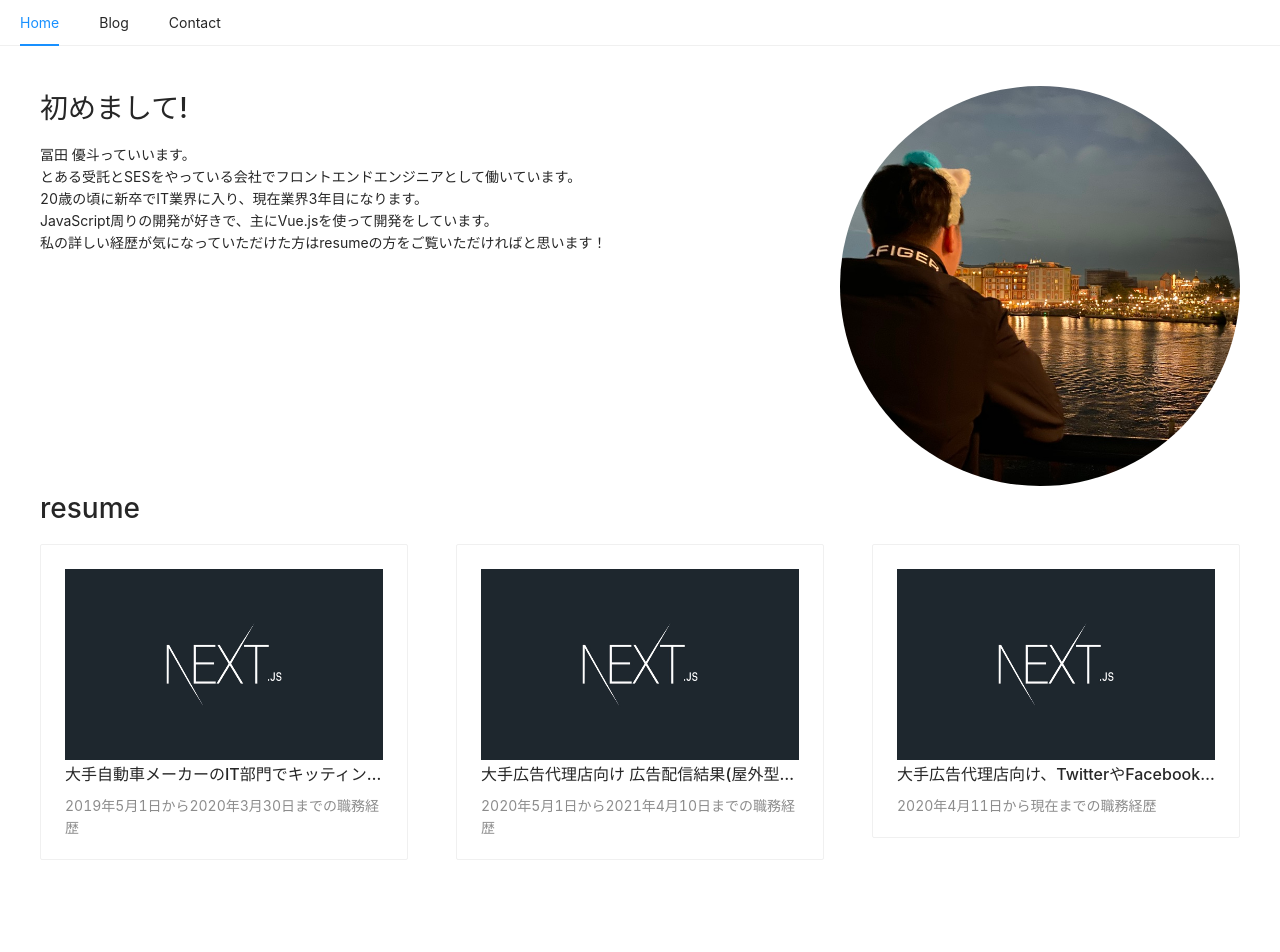
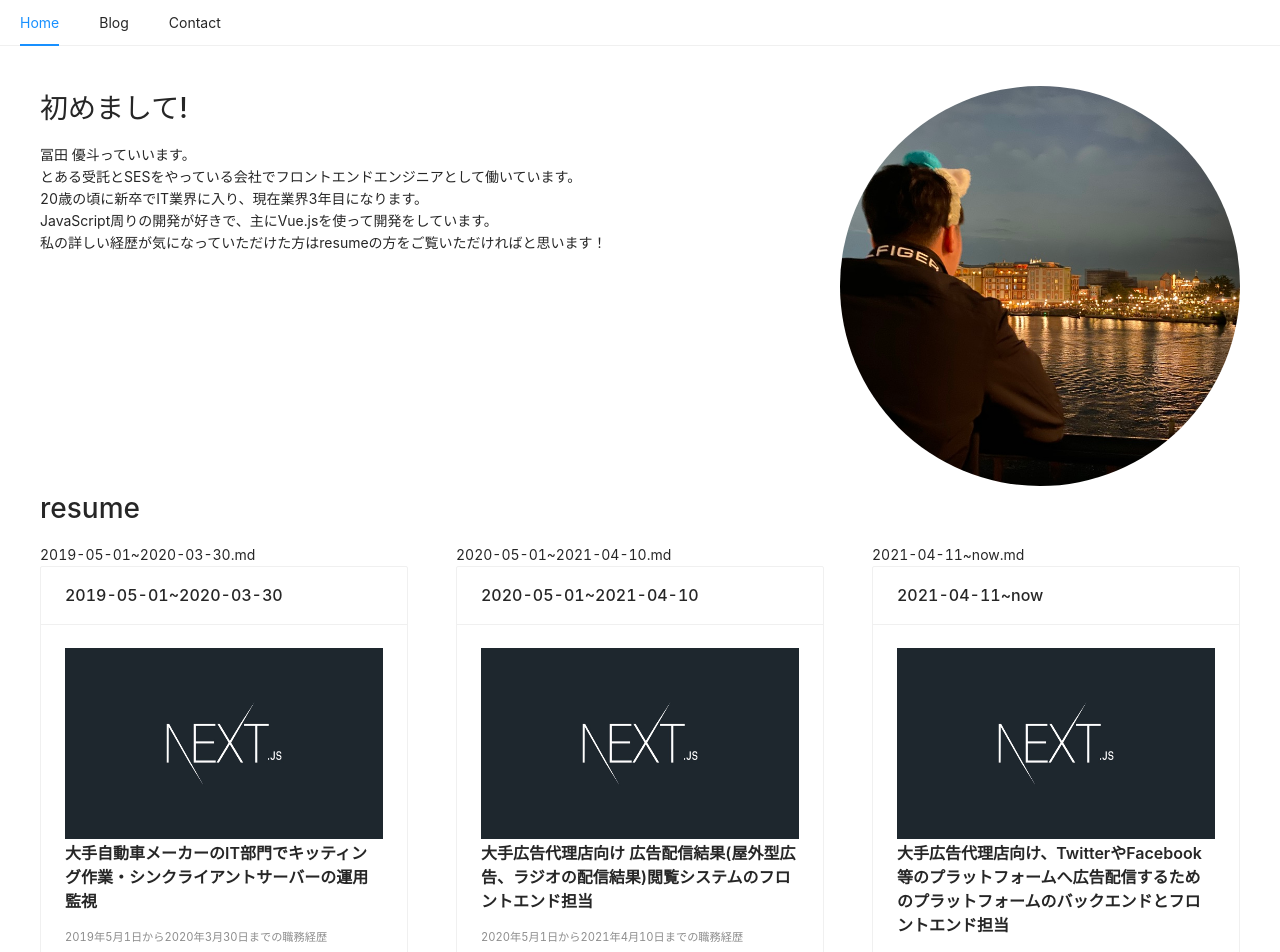
Before and after one commit to yuto-tomita/nextjs-personal-blog, a Next.js app: page / in a window 1280 px wide. Shown: the top 952 px of the page. Before the commit the page ends 900 px from the top, so only its background shows below. Built offline with nearby package versions, Linux system fonts and the light colour scheme.

Commit message:
カードのタイトル位置と折り返すように加筆

```diff
--- a/pages/index.tsx
+++ b/pages/index.tsx
@@ -2,7 +2,7 @@ import type { InferGetStaticPropsType } from 'next'
 import { getMdFileFromDir, readFileFromFileName, parseMdFile } from '@lib/MdFileOperation'
 import Link from 'next/link'
 import { Container } from '@components/ui'
-import { Row, Col, Card } from 'antd'
+import { Row, Col, Card, Typography } from 'antd'
 import Image from 'next/image'
 import style from '../styles/Home.module.css'
 
@@ -23,15 +23,19 @@ export async function getStaticProps () {
 
   return {
 		props: {
+      mdFileNames,
 			parseMarkdownContent
 		}
 	}
 }
 
 const Home = ({
+  mdFileNames,
   parseMarkdownContent
 }: InferGetStaticPropsType<typeof getStaticProps>) => {
   const { Meta } = Card
+  const articleTitle = mdFileNames.map(val => val.replace(/.md/g, ''))
+  const { Title } = Typography
 
   return (
     <Container>
@@ -58,17 +62,30 @@ const Home = ({
       </div>
 
       <h1>resume</h1>
-
       {/* カードタイトルが長文の場合もすべて表示するようにする */}
       {/* カードタイトルの文字の大きさをもう少し大きくする */}
       <Row gutter={[48, 48]}>
         {parseMarkdownContent.map((mdContents, index) => (
 					<Col key={index} span={8}>
-						<Card hoverable>
+            {mdFileNames[index]}
+						<Card hoverable title={articleTitle[index]}>
 							<Link href={`/blog/${mdContents.slug}`} key={index} passHref>
 								<div>
-									<Image src={mdContents.image ? `/${mdContents.image}` : '/next.jpeg'} alt="blog rogo" width={500} height={300} />
-									<Meta title={mdContents.title} description={mdContents.description} />
+									<Image
+                    src={mdContents.image ? `/${mdContents.image}` : '/next.jpeg'}
+                    alt="blog rogo"
+                    width={500}
+                    height={300}
+                  />
+									<Meta
+                    title={
+                      <Title level={5} ellipsis={false} className={style.titleWrap} >
+                        {mdContents.title}
+                      </Title>
+                    }
+                    className={style.cardStyle}
+                    description={mdContents.description}
+                  />
 								</div>
 							</Link>
 						</Card>
--- a/styles/Home.module.css
+++ b/styles/Home.module.css
@@ -22,3 +22,11 @@
     margin-right: 100%;
   }
 }
+
+.cardStyle {
+  font-size: 0.7rem;
+}
+
+.titleWrap {
+  white-space: pre-wrap;
+}
```
